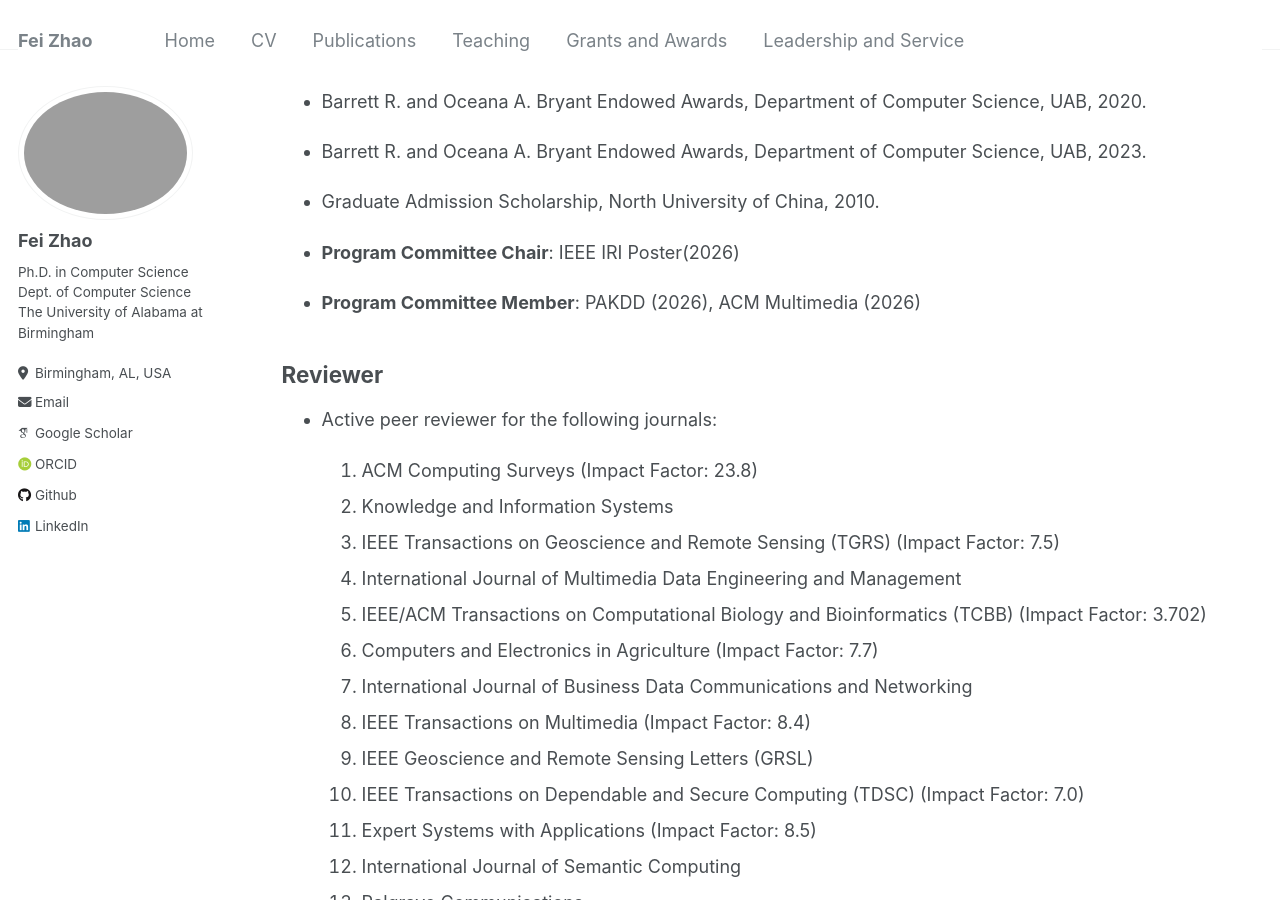
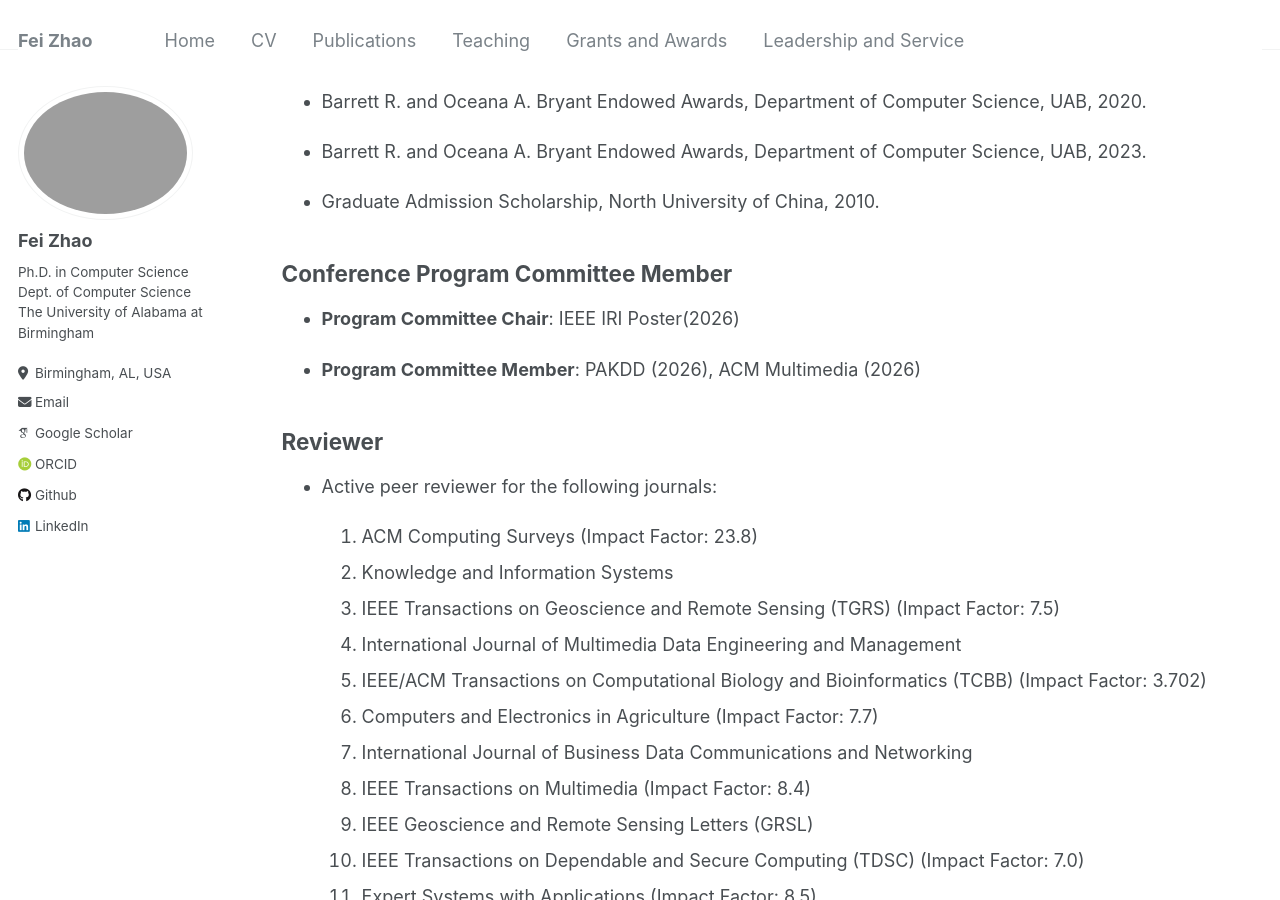
Before and after one commit to feizhao19/feizhao19.github.io, a Jekyll site: the page built from _pages/about.md, in a window 1280 px wide and 900 px high, scrolled down 4042 px. Built offline with Jekyll 4.4.1, drawn with Linux system fonts in a browser that asks for light colours; some web fonts are replaced.

Commit message:
updated membership

```diff
--- a/_pages/about.md
+++ b/_pages/about.md
@@ -148,6 +148,7 @@ Explore my projects, publications, and more on my [LinkedIn](https://www.linkedi
 
  -->
 
+## Conference Program Committee Member
 
 - **Program Committee Chair**: IEEE IRI Poster(2026)
 
```
Also changed, not shown: _pages/home.md (+3 -0 lines).
